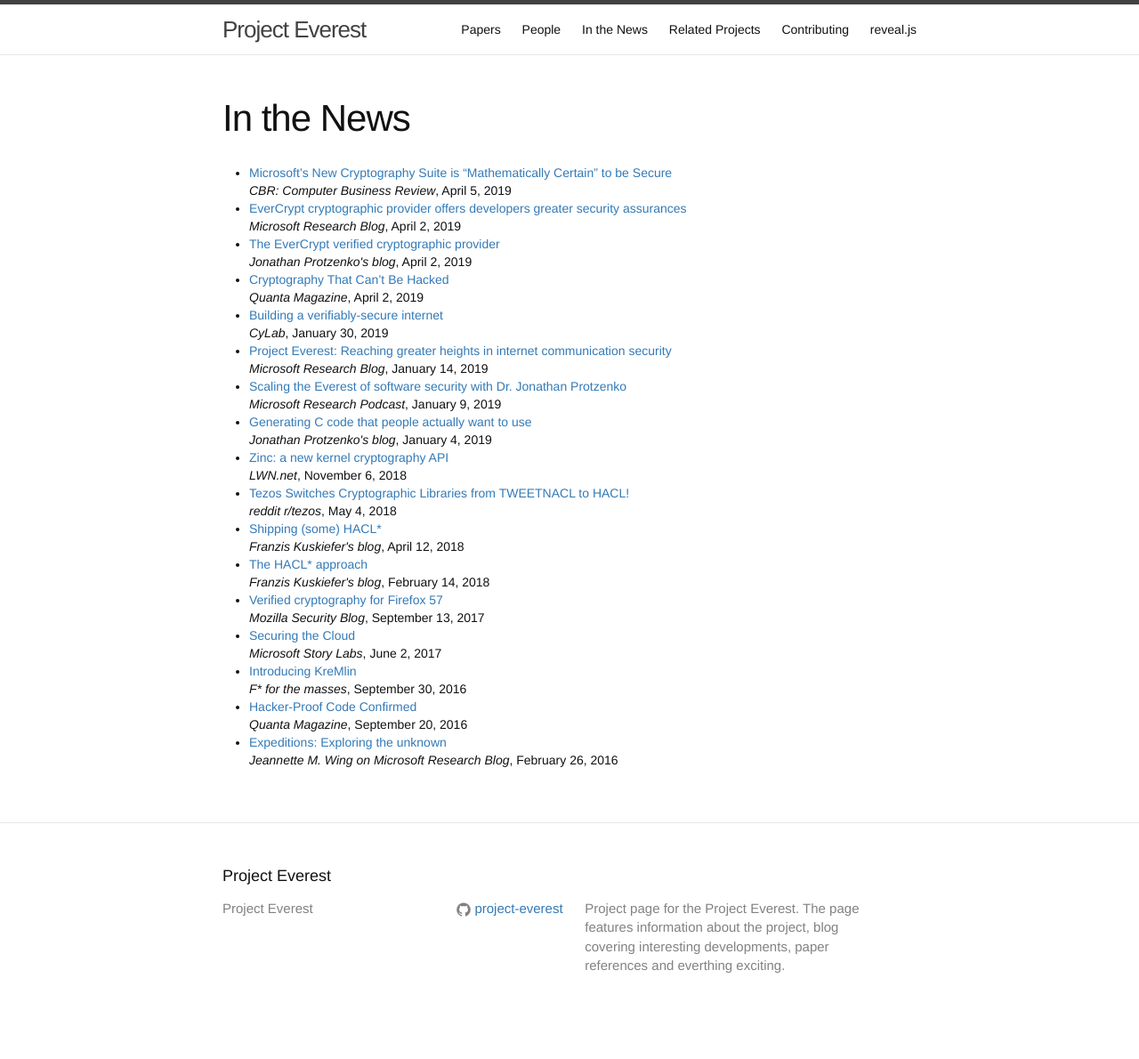
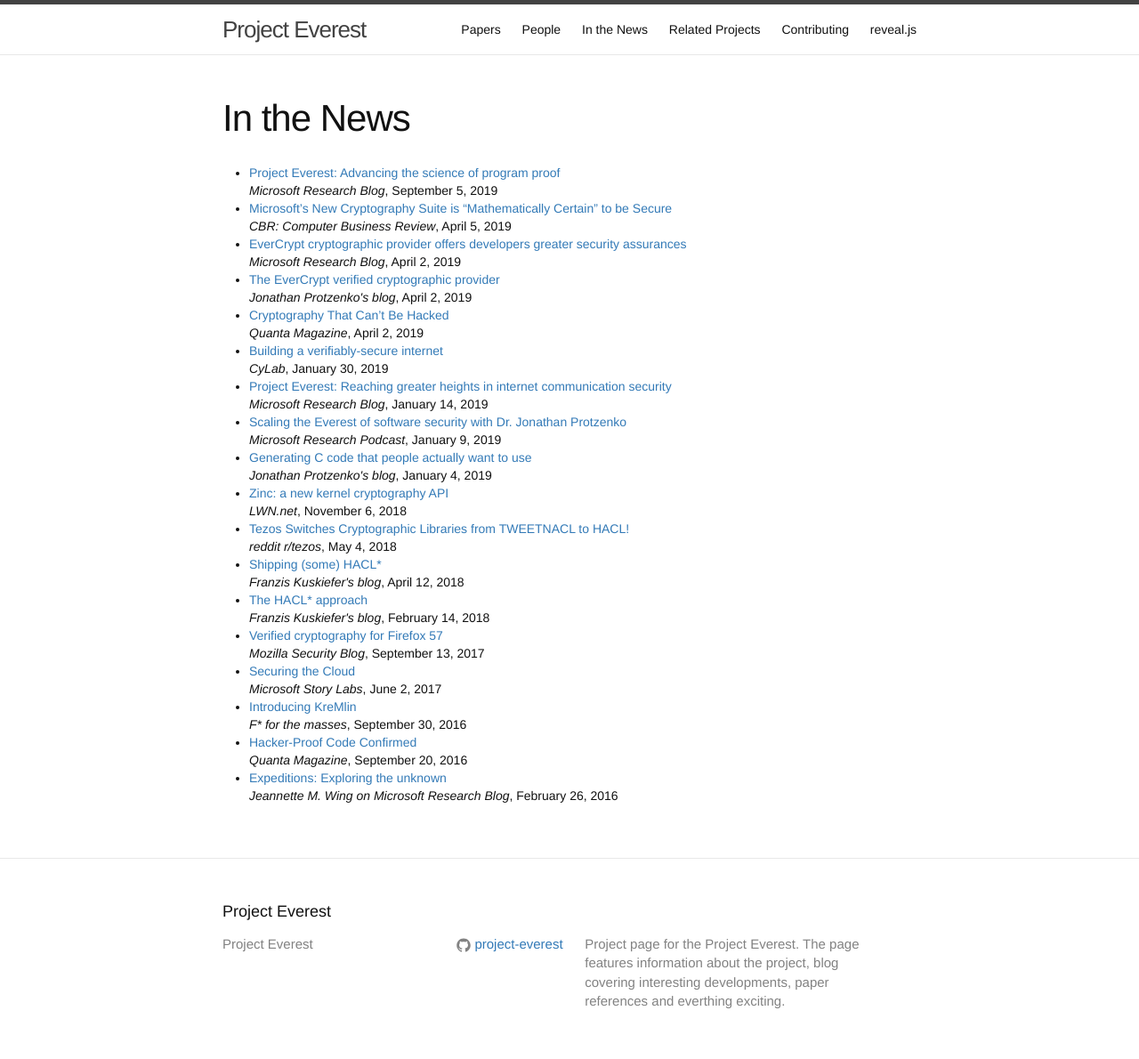
Before and after one commit to project-everest/project-everest.github.io, a Jekyll site: the page built from publicity.md, in a window 1280 px wide. Shown: the whole page at 89% size. Built offline with Jekyll 4.4.1, drawn with Linux system fonts in a browser that asks for light colours; before the commit the page ends 1150 px from its top, so only the background shows below that.

Commit message:
Nik's blog post

```diff
--- a/_data/publicity.json
+++ b/_data/publicity.json
@@ -1,4 +1,11 @@
 [
+  {
+    "title" : "Project Everest: Advancing the science of program proof",
+    "url" : "https://www.microsoft.com/en-us/research/blog/project-everest-advancing-the-science-of-program-proof/",
+    "venue" : "Microsoft Research Blog",
+    "description": "",
+    "date" : "September 5, 2019"
+  },
   {
     "title" : "Microsoft’s New Cryptography Suite is “Mathematically Certain” to be Secure",
     "url" : "https://www.cbronline.com/news/evercrypt-microsoft-cryptography",
```
